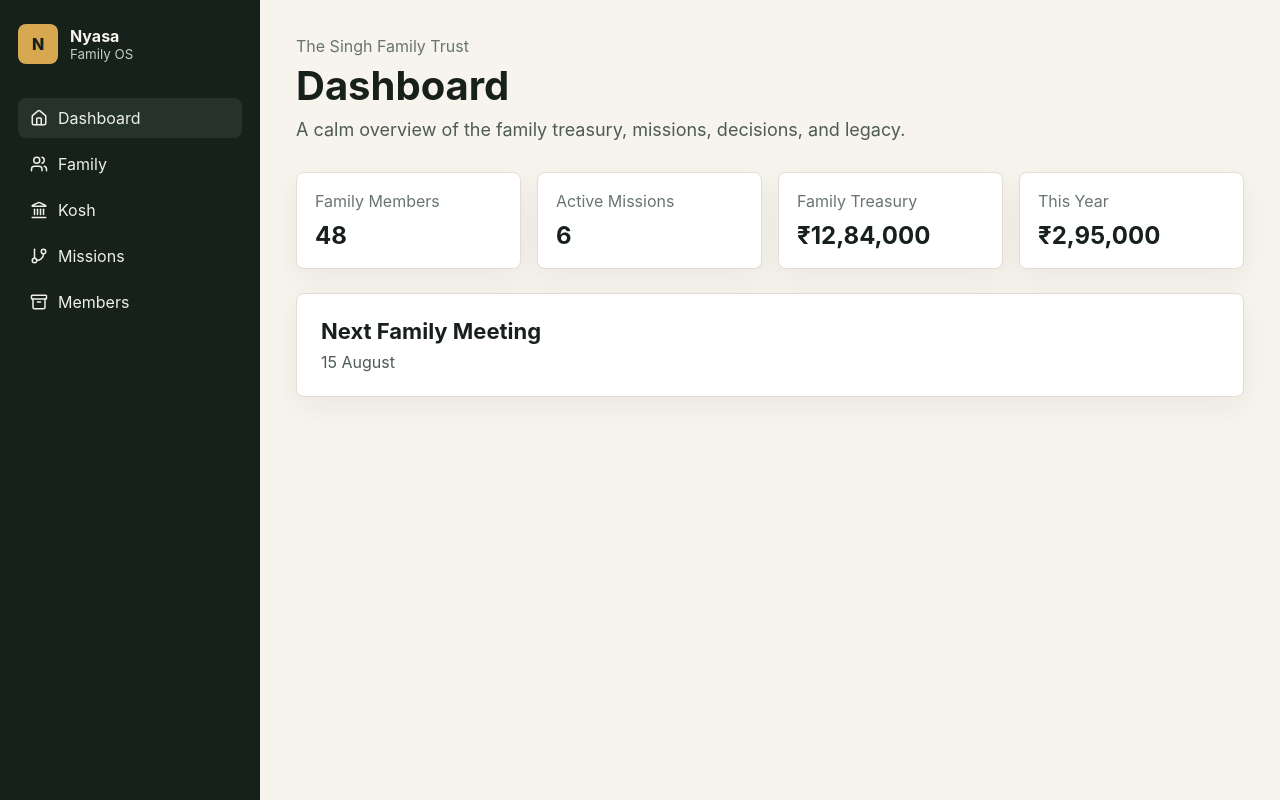
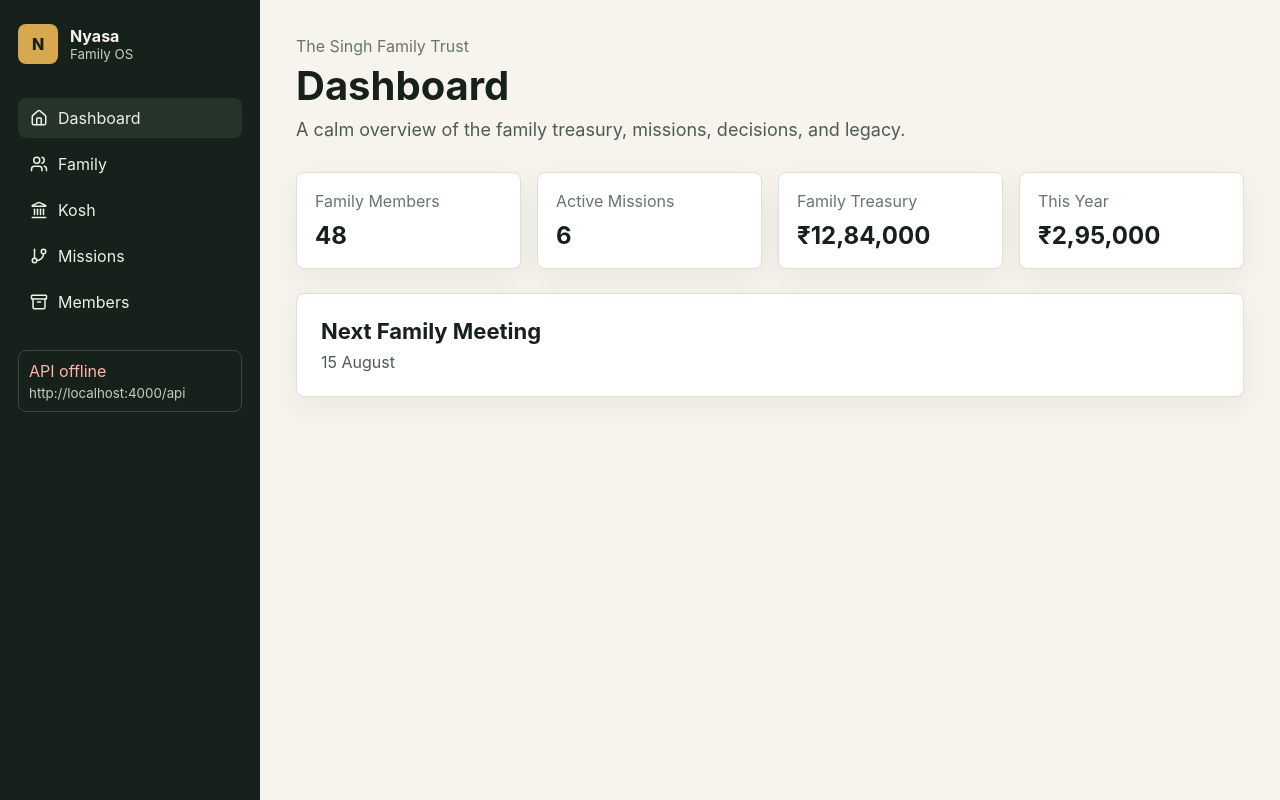
Before and after one commit to XpressCure/nyasa, a React app in the folder apps/web/: page / in a window 1280 px wide. Built offline with nearby package versions, Linux system fonts and the light colour scheme; no server answers.

Commit message:
Handle API offline state in web app

```diff
--- /dev/null
+++ b/apps/web/src/components/ApiStatus.jsx
@@ -0,0 +1,29 @@
+import { useEffect, useState } from "react";
+import { API_BASE_URL, apiGet } from "../lib/api.js";
+
+export function ApiStatus() {
+  const [status, setStatus] = useState("checking");
+
+  useEffect(() => {
+    let active = true;
+
+    apiGet("/health")
+      .then(() => {
+        if (active) setStatus("connected");
+      })
+      .catch(() => {
+        if (active) setStatus("offline");
+      });
+
+    return () => {
+      active = false;
+    };
+  }, []);
+
+  return (
+    <div className={`api-status ${status}`}>
+      <span>{status === "connected" ? "API connected" : status === "offline" ? "API offline" : "Checking API"}</span>
+      <small>{API_BASE_URL}</small>
+    </div>
+  );
+}
--- a/apps/web/src/components/AppLayout.jsx
+++ b/apps/web/src/components/AppLayout.jsx
@@ -1,5 +1,6 @@
 import { Archive, GitBranch, Home, Landmark, Users } from "lucide-react";
 import { NavLink, Outlet } from "react-router-dom";
+import { ApiStatus } from "./ApiStatus.jsx";
 
 const navItems = [
   { to: "/", label: "Dashboard", icon: Home },
@@ -31,6 +32,7 @@ export function AppLayout() {
             );
           })}
         </nav>
+        <ApiStatus />
       </aside>
       <main className="main-panel">
         <Outlet />
--- a/apps/web/src/lib/api.js
+++ b/apps/web/src/lib/api.js
@@ -2,7 +2,10 @@ const API_BASE_URL = process.env.API_BASE_URL || "http://localhost:4000/api";
 
 async function apiRequest(path, options = {}) {
   const token = localStorage.getItem("nyasa_token");
-  const response = await fetch(`${API_BASE_URL}${path}`, {
+  let response;
+
+  try {
+    response = await fetch(`${API_BASE_URL}${path}`, {
       ...options,
       headers: {
         "Content-Type": "application/json",
@@ -10,6 +13,9 @@ async function apiRequest(path, options = {}) {
         ...options.headers
       }
     });
+  } catch (_error) {
+    throw new Error(`Cannot reach Nyasa API at ${API_BASE_URL}. Start the API with npm run dev:api.`);
+  }
 
   const payload = await response.json().catch(() => ({}));
 
@@ -37,3 +43,5 @@ export async function apiPatch(path, body) {
     body: JSON.stringify(body)
   });
 }
+
+export { API_BASE_URL };
--- a/apps/web/src/pages/FamilyPage.jsx
+++ b/apps/web/src/pages/FamilyPage.jsx
@@ -24,8 +24,15 @@ export function FamilyPage() {
   }
 
   async function loadFamilies() {
-    const response = await apiGet("/families");
-    setFamilies(response.data);
+    setMessage("");
+
+    try {
+      const response = await apiGet("/families");
+      setFamilies(response.data);
+      setMessage(response.data.length ? "Loaded family workspaces." : "No family workspaces found yet.");
+    } catch (error) {
+      setMessage(error.message);
+    }
   }
 
   function selectFamily(familyId) {
--- a/apps/web/src/styles.css
+++ b/apps/web/src/styles.css
@@ -82,6 +82,32 @@ select {
 .nav-link.active,
 .nav-link:hover {
   background: #26332b;
+}
+
+.api-status {
+  border: 1px solid rgba(255, 255, 255, 0.16);
+  border-radius: 8px;
+  margin-top: 28px;
+  padding: 10px;
+}
+
+.api-status span,
+.api-status small {
+  display: block;
+}
+
+.api-status small {
+  color: #c5cdbf;
+  margin-top: 4px;
+  overflow-wrap: anywhere;
+}
+
+.api-status.connected span {
+  color: #9ee0ac;
+}
+
+.api-status.offline span {
+  color: #ffb4a8;
 }
 
 .main-panel {
```
Lines whose indentation alone changed are shown as unchanged.
